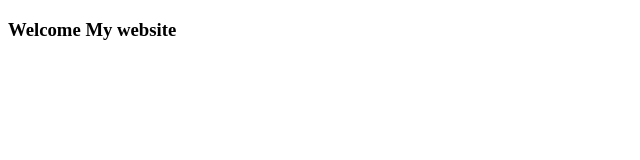
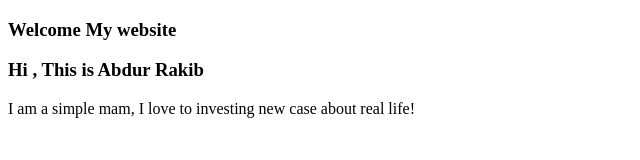
Before and after one commit to Ab-Rakib/my-website-demo1, a plain HTML site: page index.html in a window 1280 px wide. Shown: the whole page, without its empty margins (0-640 px from the left). Drawn offline with Linux system fonts and the light colour scheme.

Commit message:
added some text

```diff
--- a/index.html
+++ b/index.html
@@ -8,5 +8,7 @@
   </head>
   <body>
     <h3>Welcome My website</h3>
+    <h3>Hi , This is Abdur Rakib</h3>
+    <p>I am a simple mam, I love to investing new case about real life!</p>
   </body>
 </html>
```
